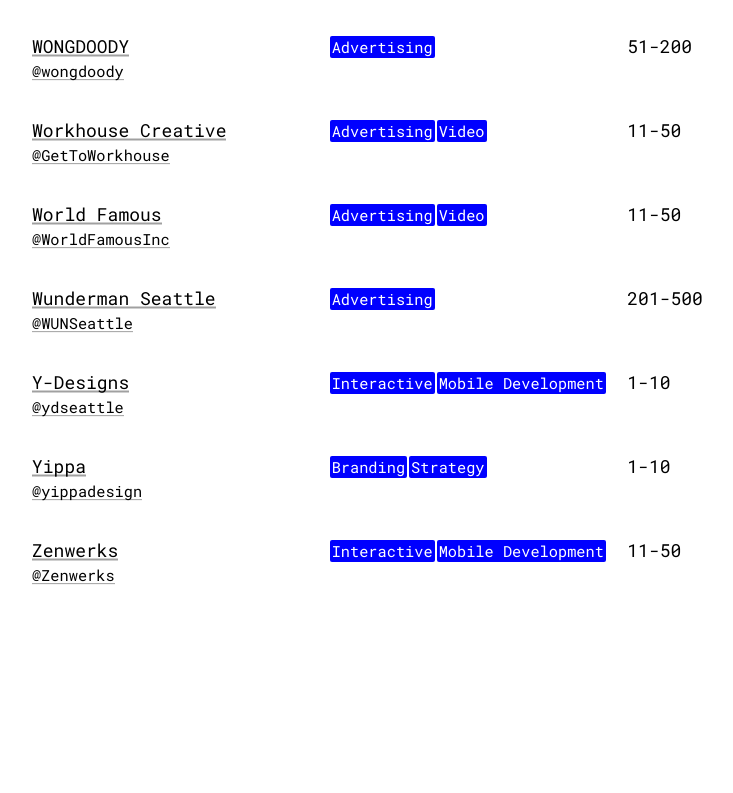
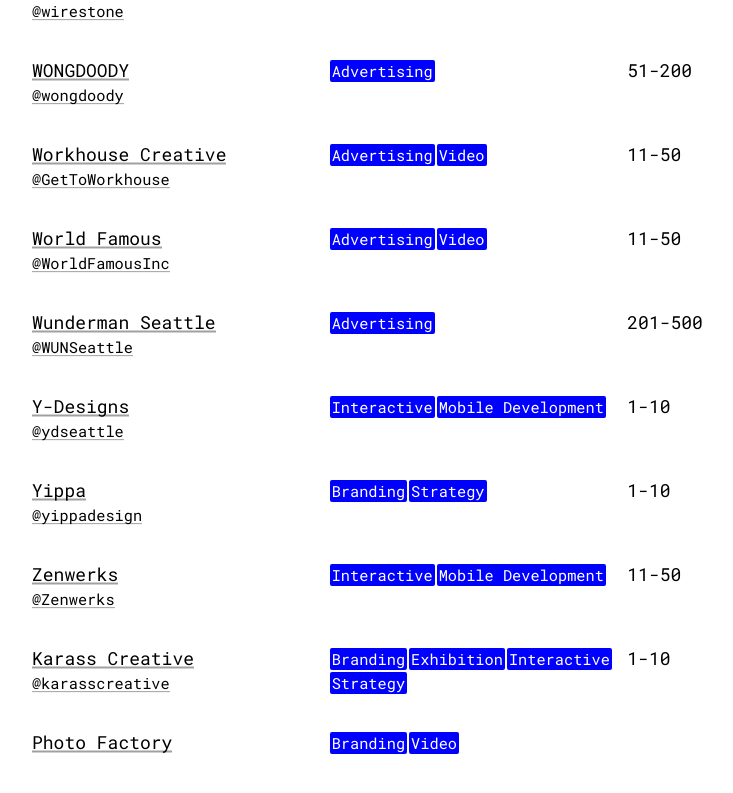
Before and after one commit to seattledesigninfo/seattledesign.info, a React (Create React App) app: page / in a window 1280 px wide. Shown: the part 6446-7239 px from the top of the page, without its empty margins (282-1015 px from the left). Before the commit the page ends 7140 px from the top, so only its background shows below. Built offline with nearby package versions, Linux system fonts and the light colour scheme.

Commit message:
Update companies

```diff
--- a/src/companies.js
+++ b/src/companies.js
@@ -653,12 +653,14 @@ module.exports = [
   },
   {
     "name": "Shore",
+    "description": "A full-service design studio",
     "url": "https://madebyshore.com/",
     "size": "1-10",
     "services": [
       "Interactive",
       "Mobile Development"
-    ]
+    ],
+    "twitter": "@madebyshore"
   },
   {
     "name": "Smashing Ideas",
@@ -922,5 +924,28 @@ module.exports = [
       "Mobile Development"
     ],
     "twitter": "@Zenwerks"
+  },
+  {
+    "name": "Karass Creative",
+    "description": "Karass Creative is a Seattle based creative agency that invents, inspires, and re-imagines brands. We create unique interactive experiences, woven together by deliberate design, true technology, and artful animation",
+    "url": "http://karasscreative.com",
+    "size": "1-10",
+    "services": [
+      "Branding",
+      "Exhibition",
+      "Interactive",
+      "Strategy"
+    ],
+    "twitter": "@karasscreative"
+  },
+  {
+    "name": "Photo Factory",
+    "description": "Photon Factory is a Seattle-based studio that uses video, design, and community organizing to build brands and shape culture.",
+    "url": "http://www.photonfactory.org/",
+    "size": "",
+    "services": [
+      "Branding",
+      "Video"
+    ]
   }
 ];
```
